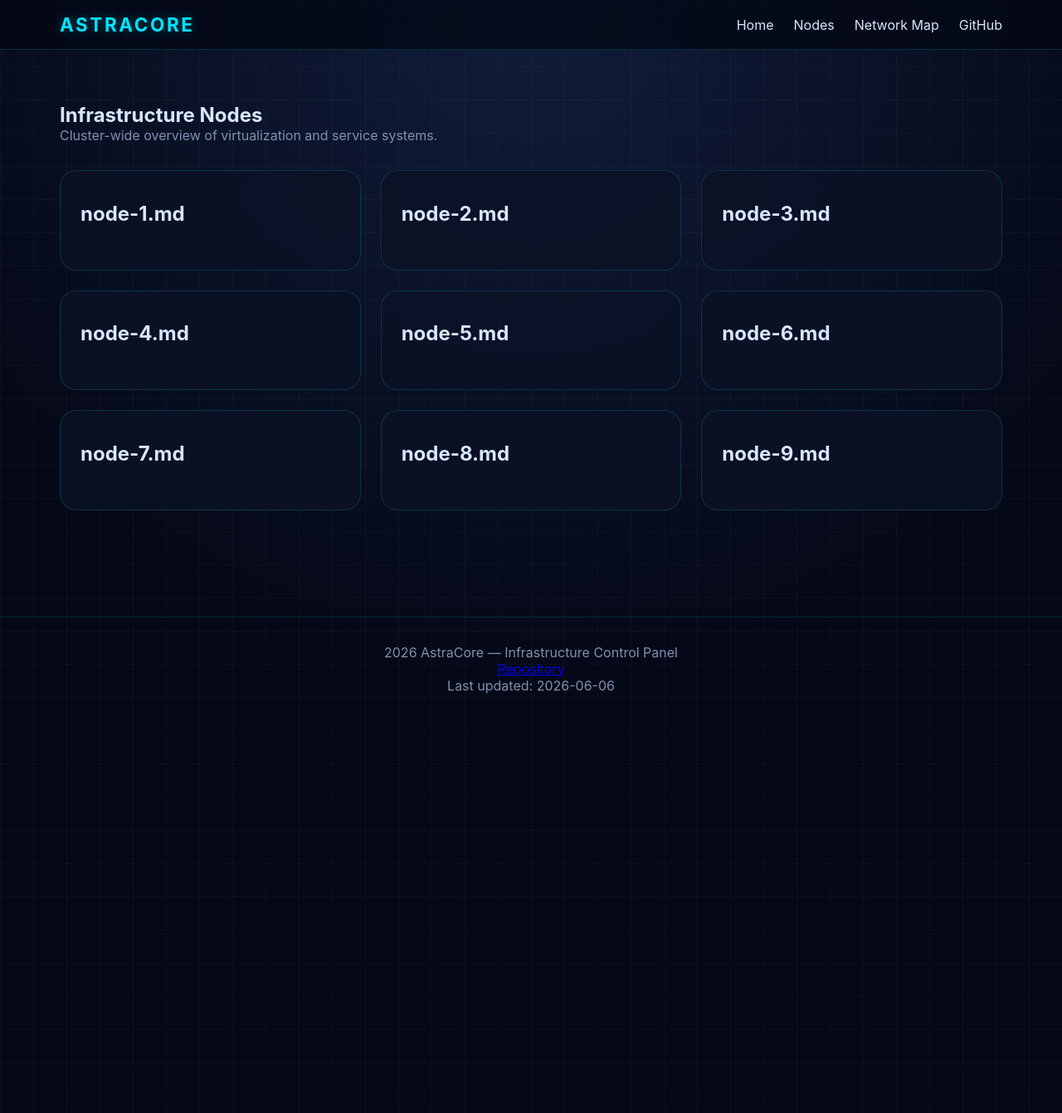
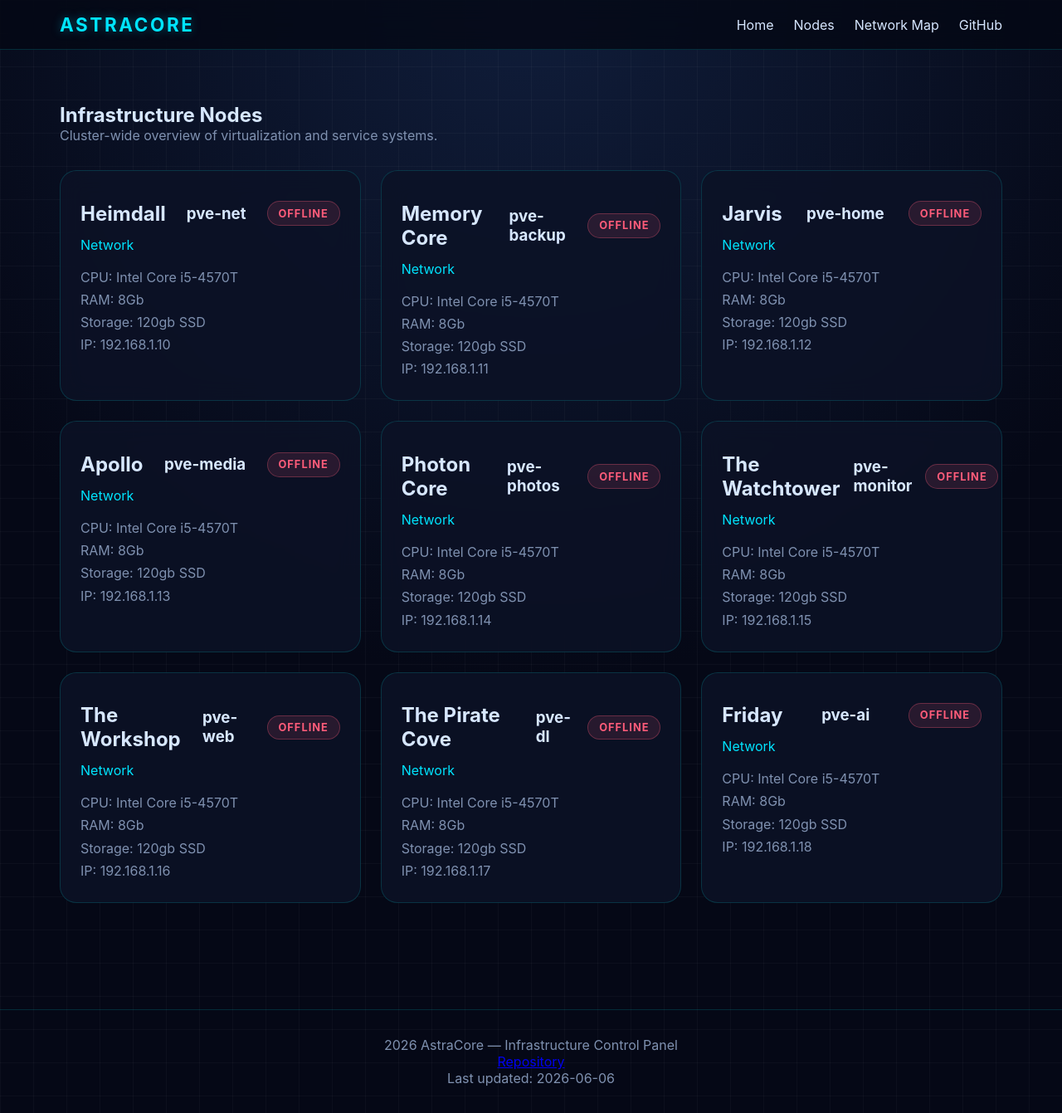
Before and after one commit to MrRowey/AstraCore, a Jekyll site: the page built from docs/nodes.md, in a window 1280 px wide and 1341 px high. Shown: the whole window at 83% size. Built offline with Jekyll 4.4.1, drawn with Linux system fonts in a browser that asks for light colours.

Commit message:
git apply node chanages

```diff
--- a/docs/_data/nodes.yml
+++ b/docs/_data/nodes.yml
@@ -46,7 +46,7 @@
   cpu: Intel Core i5-4570T
   ram: 8Gb
   storage: 120gb SSD
-  ip-address: 192.168.1.10
+  ip-address: 192.168.1.14
 
 - id: node-6
   name: The Watchtower
@@ -56,7 +56,7 @@
   cpu: Intel Core i5-4570T
   ram: 8Gb
   storage: 120gb SSD
-  ip-address: 192.168.1.10
+  ip-address: 192.168.1.15
 
 - id: node-7
   name: The Workshop
@@ -66,7 +66,7 @@
   cpu: Intel Core i5-4570T
   ram: 8Gb
   storage: 120gb SSD
-  ip-address: 192.168.1.10
+  ip-address: 192.168.1.16
 
 - id: node-8
   name: The Pirate Cove
@@ -76,7 +76,7 @@
   cpu: Intel Core i5-4570T
   ram: 8Gb
   storage: 120gb SSD
-  ip-address: 192.168.1.10
+  ip-address: 192.168.1.17
 
 - id: node-9
   name: Friday
@@ -86,4 +86,4 @@
   cpu: Intel Core i5-4570T
   ram: 8Gb
   storage: 120gb SSD
-  ip-address: 192.168.1.10
+  ip-address: 192.168.1.18
--- a/docs/_includes/node-card.html
+++ b/docs/_includes/node-card.html
@@ -1,24 +1,19 @@
-<a href="{{ node.url | relative_url }}" class="node-card">
-
+<a href="/AstraCore/nodes/{{ node.id }}/" class="node-card">
   <div class="node-card-top">
-    <div class="node-card-title">
-      <h2>{{ node.name }}</h2>
-      <h3>{{ node.vm }}</h3>
-    </div>
+    <h2>{{ node.name }}</h2>
+    <h3>{{ node.vm }}</h3>
 
     <span class="status-badge {{ node.status | downcase }}">
       {{ node.status }}
     </span>
   </div>
 
-  <p class="node-role">
-    {% for r in node.role %}
-      {{ r }}{% unless forloop.last %}, {% endunless %}
-    {% endfor %}
-  </p>
+  <p class="node-role">{{ node.role }}</p>
 
   <p class="node-description">
-    {{ node.description }}
+    CPU: {{ node.cpu }}<br>
+    RAM: {{ node.ram }}<br>
+    Storage: {{ node.storage }}<br>
+    IP: {{ node.ip-address }}
   </p>
-
 </a>
--- a/docs/_includes/node-grid.html
+++ b/docs/_includes/node-grid.html
@@ -1,5 +1,5 @@
 <div class="node-grid">
-  {% for node in site.nodes %}
+  {% for node in site.data.nodes %}
     {% include node-card.html node=node %}
   {% endfor %}
 </div>
--- a/docs/_nodes/node-1.md
+++ b/docs/_nodes/node-1.md
@@ -1,7 +1,10 @@
 ---
 layout: node
-node_id: node-1
-title: Heimdall
+id: node-1
 ---
 
-# {{ page.title }}
+{% assign node = site.data.nodes | where: "id", page.id | first %}
+
+{% include node-header.html node=node %}
+{% include node-overview.html node=node %}
+{% include spec-grid.html node=node %}
```
